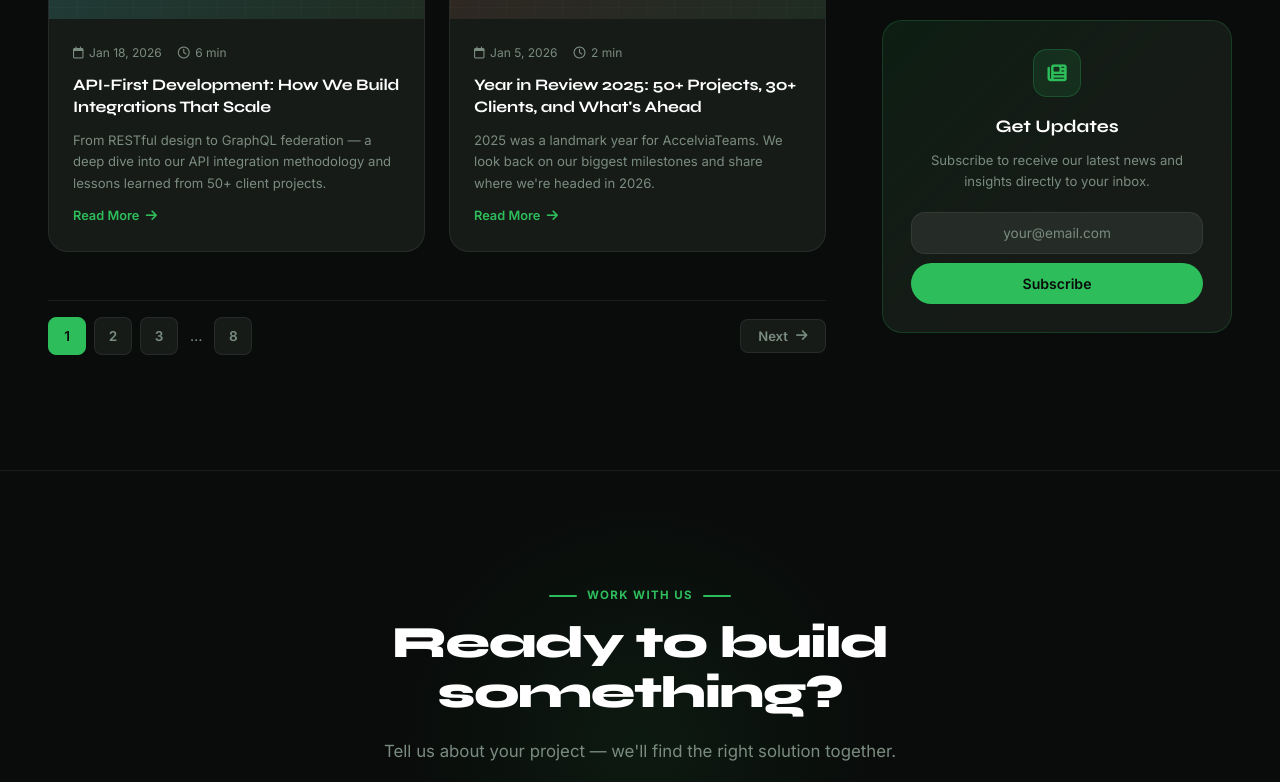
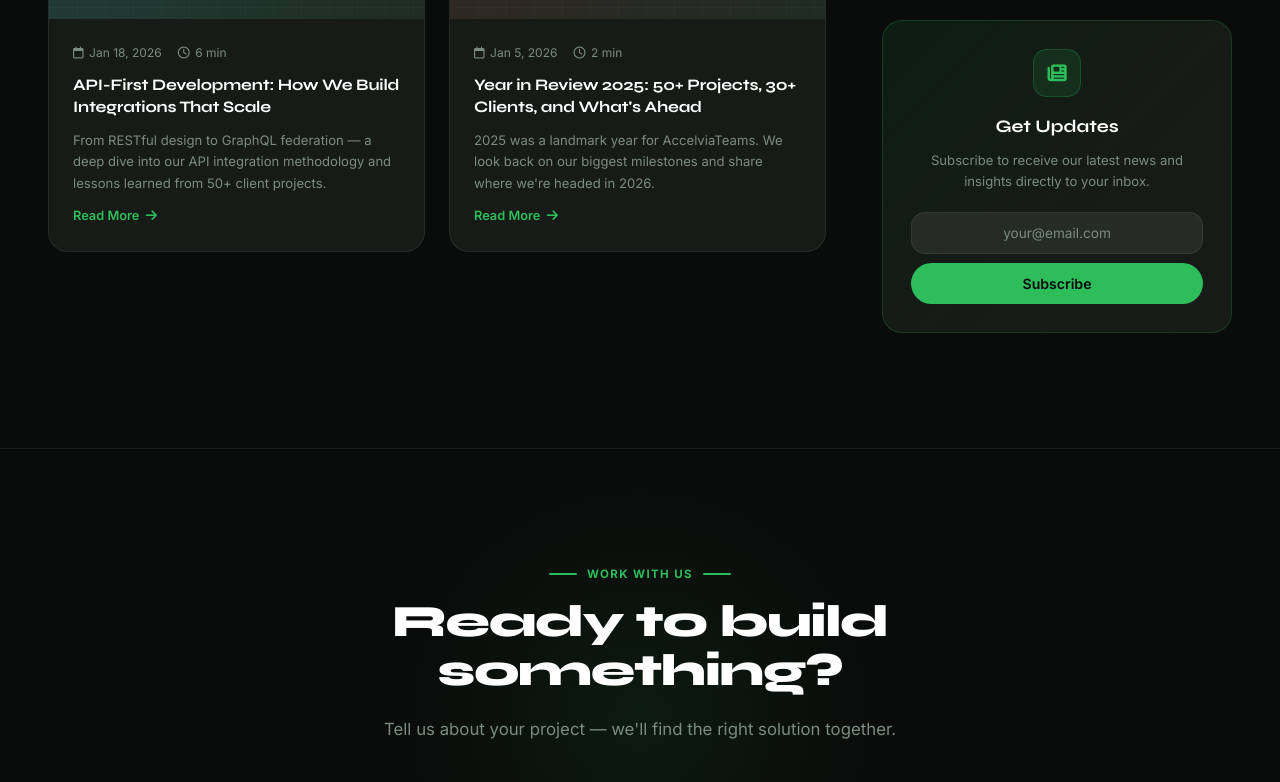
Before and after one commit to MusfiqurRahman12/accelviateams, a Next.js app: page /news in a window 1280 px wide. Shown: the part 2106-2888 px from the top of the page. Built offline with nearby package versions, Linux system fonts and the light colour scheme.

Commit message:
feat: implement dynamic pagination to split grid cards into 10 per page

```diff
--- a/src/app/news/page.tsx
+++ b/src/app/news/page.tsx
@@ -10,8 +10,13 @@ export default function News() {
     const [activeCat, setActiveCat] = useState('All');
     const [activePage, setActivePage] = useState(1);
 
-    const featuredPost = newsData.find(post => post.isFeatured);
-    const gridPosts = newsData.filter(post => !post.isFeatured);
+    const ITEMS_PER_PAGE = 10;
+    const allGridPosts = newsData.filter(post => !post.isFeatured);
+    const totalPages = Math.ceil(allGridPosts.length / ITEMS_PER_PAGE) || 1;
+    const startIndex = (activePage - 1) * ITEMS_PER_PAGE;
+
+    const featuredPost = activePage === 1 ? newsData.find(post => post.isFeatured) : null;
+    const gridPosts = allGridPosts.slice(startIndex, startIndex + ITEMS_PER_PAGE);
     const recentPosts = newsData.slice(0, 5);
 
     useEffect(() => {
@@ -110,14 +115,33 @@ export default function News() {
                             </div>
 
                             {/* Pagination */}
-                            <div className="news-pagination anim">
-                                <button className={`pagination-btn ${activePage === 1 ? 'active' : ''}`} onClick={() => setActivePage(1)}>1</button>
-                                <button className={`pagination-btn ${activePage === 2 ? 'active' : ''}`} onClick={() => setActivePage(2)}>2</button>
-                                <button className={`pagination-btn ${activePage === 3 ? 'active' : ''}`} onClick={() => setActivePage(3)}>3</button>
-                                <span className="pagination-dots">…</span>
-                                <button className={`pagination-btn ${activePage === 8 ? 'active' : ''}`} onClick={() => setActivePage(8)}>8</button>
-                                <button className="pagination-next">Next <i className="fa-solid fa-arrow-right"></i></button>
-                            </div>
+                            {totalPages > 1 && (
+                                <div className="news-pagination anim">
+                                    {Array.from({ length: totalPages }, (_, i) => i + 1).map(page => (
+                                        <button
+                                            key={page}
+                                            className={`pagination-btn ${activePage === page ? 'active' : ''}`}
+                                            onClick={() => {
+                                                setActivePage(page);
+                                                window.scrollTo({ top: 0, behavior: 'smooth' });
+                                            }}
+                                        >
+                                            {page}
+                                        </button>
+                                    ))}
+                                    {activePage < totalPages && (
+                                        <button
+                                            className="pagination-next"
+                                            onClick={() => {
+                                                setActivePage(activePage + 1);
+                                                window.scrollTo({ top: 0, behavior: 'smooth' });
+                                            }}
+                                        >
+                                            Next <i className="fa-solid fa-arrow-right"></i>
+                                        </button>
+                                    )}
+                                </div>
+                            )}
 
                         </main>
 
```
